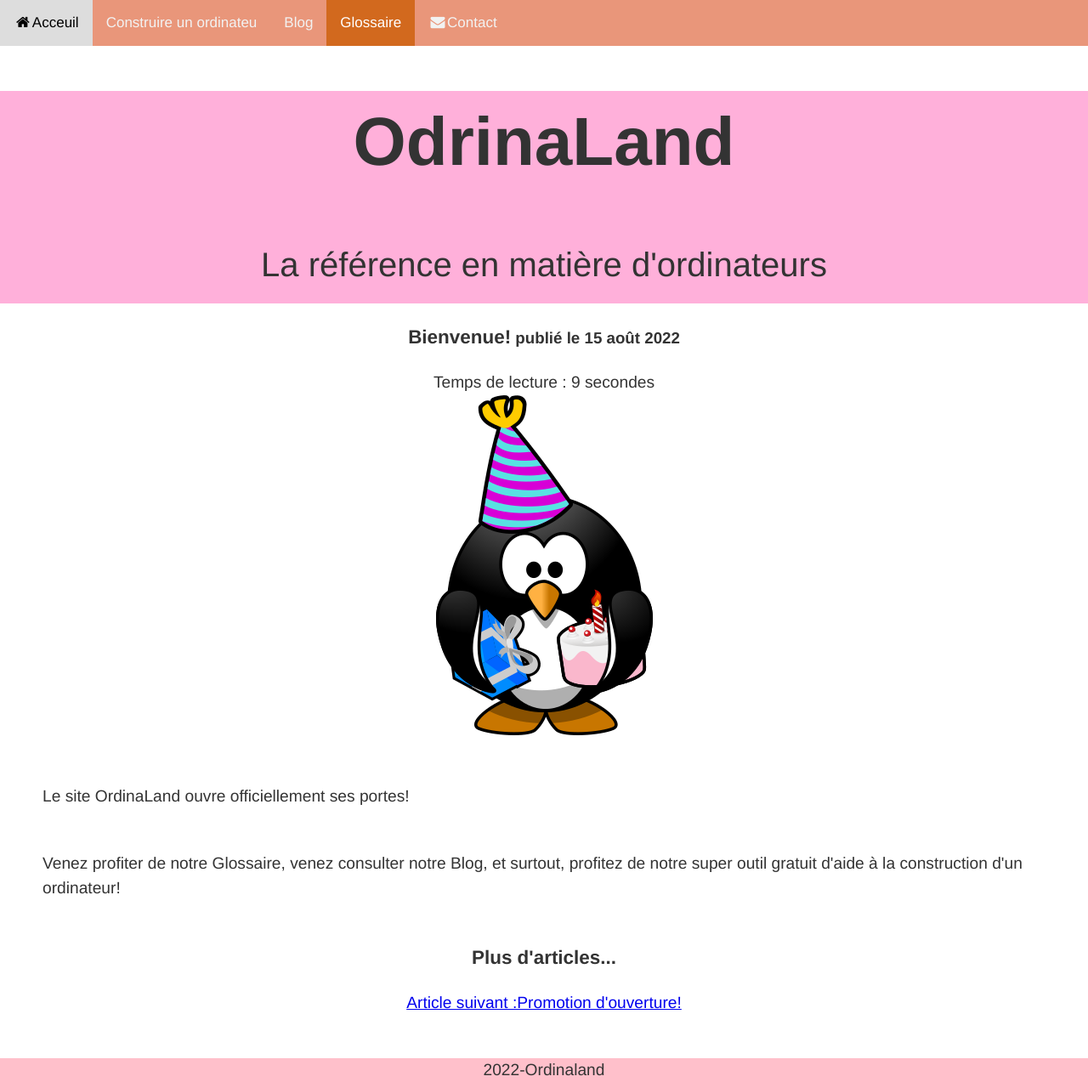
After one commit to 222840/TP3, a Flask app: page /article/1 in a window 1280 px wide. The commit adds this page. Shown: the whole page at 85% size. Run offline with Flask 2, Linux system fonts and the light colour scheme.

Commit message:
Ajout route Article + qq modif

```diff
--- a/main.py
+++ b/main.py
@@ -10,10 +10,10 @@ app = Flask(__name__)
 
 @app.route("/")
 def index():
-    # TODO try catch
+    # TODO try catch  {% for i  in range (0,3)  %}
 
-    return render_template("index.html",annee=annee,titre1=articles[0].titre,texte1=articles[0].texte,
-                           titre2=articles[1].titre,texte2=articles[1].texte,titre3=articles[2].titre,texte3=articles[2].texte)
+
+    return render_template("index.html",annee=annee,articles=articles)
 
 @app.route("/construire/")
 def construire():
@@ -25,49 +25,22 @@ def construire():
 def blog(nb):
     #TODO try catch
     tab_contenue=[]
-    p=Paginator(tab_contenue,3)
+    p=Paginator(articles,3)
 
     for i in articles:
-        tab_contenue.append(i.get_texte())
+        tab_contenue.append(i.tableau_paragraphes())
+
     page_active=p.page(nb)
 
-    if page_active.has_previous():
-        page_precedente = page_active.previous_page_number()
-    else:page_precedente = page_active.start_index()
+    return render_template("blog.html",p=p,articles=articles,page_active=page_active,annee=annee)
 
-    if page_active.has_next():
-        page_suivante = page_active.next_page_number()
-    else: page_suivante=p.num_pages
 
-    return render_template("blog.html",p=p,articles=articles,page_active=page_active,page_precedente=page_precedente,page_suivante=page_suivante,annee=annee)
+@app.route("/article/<int:nb>")
+def article(nb):
+    # TODO try catch
 
-def blog(nb):
-    # TODO try catch
-    tab_contenue=[]
-    p=Paginator(tab_contenue,3)
 
-    for i in articles:
-        tab_contenue.append(i.get_texte())
-    page_active=p.page(nb)
-
-    if page_active.has_previous():
-        page_precedente = page_active.previous_page_number()
-    else:
-        page_precedente = page_active.start_index()
-
-    if page_active.has_next():
-        page_suivante = page_active.next_page_number()
-    else:
-        page_suivante = page_active.end_index()
-    print(page_active)
-    print(page_suivante)
-    print(page_precedente)
-    print(p.num_pages)
-    print(len(tab_contenue))
-    for i in page_active.object_list:
-        print(i)
-blog(5)
-
+    return render_template("article.html",articles=articles,nb=nb-1,annee=annee)
 
 
 @app.route("/glossaire/")
--- a/ordinaland.py
+++ b/ordinaland.py
@@ -36,11 +36,11 @@ class Article:
         self.numero = Article.numero
         Article.numero += 1
 
-    def get_texte(self):
-        return (self.texte)
-
-    def get_titre(self):
-        return (self.titre)
+    # def get_texte(self):
+    #     return (self.texte)
+    #
+    # def get_titre(self):
+    #     return (self.titre)
 
     def tableau_paragraphes(self):
         return self.texte.split('\n\n')
@@ -48,11 +48,13 @@ class Article:
     def temps_lecture(self):
         RYTHME_LECTURE = 200 / 60
         nb_mots = len(self.texte.split())
-        temps_lecture = nb_mots / RYTHME_LECTURE
+        temps_lecture = round(nb_mots / RYTHME_LECTURE)
         # TODO
-        print("Le temps estimé requis pour lire l'article (en secondes) est:" + temps_lecture)
 
-        return 0
+
+        return f" Temps de lecture : {temps_lecture} secondes"
+
+
 
 
 
--- a/static/index.css
+++ b/static/index.css
@@ -12,7 +12,7 @@ header {
     text-align :center;
     padding: 200px;
     padding-top:0px;
-    background-color:darkgray;
+    background-color:#ff00874f;
 
 
 
@@ -52,6 +52,7 @@ h1{
 h2 {
     text-align: center;
 
+
 }
 section {
     text-align: center;
@@ -61,12 +62,12 @@ iframe{
     height;500px;
     margin-left:25%
 }
-pre {
+pre  {
    padding: 15px;
    border: 5px solid black;
    top-margin:0px;
    margin:30%;
-   margin-bottom: 40px;
+   margin-bottom: 0px;
    margin-top: 40px;
    padding-top: 10px;
    padding-bottom:
@@ -74,7 +75,18 @@ pre {
 }
 
 p {
-text-align: center;
+    margin: 50px
+
+
+
+}
+
+article{
+    background-color:pink;
+    margin: 30px;
+    padding: .3rem;
+    background-color: #eee;
+    font: 1rem 'Fira Sans', sans-serif;
 
 }
 
@@ -84,20 +96,62 @@ footer{
     margin-top: 50px
 }
 
- /* Pagination links */
-.step-links a {
-  color: black;
-  float: left;
-  padding: 8px 16px;
-  text-decoration: none;
-  transition: background-color .3s;
+nav {
+    display: flex;
+    justify-content: center;
+    background-color: #fff;
+    color: #333;
 }
 
-/* Style the active/current link */
-.step-links a.current {
-  background-color: dodgerblue;
-  color: white;
+.pagination {
+    list-style: none;
+    margin: 0;
+    padding: 0;
+    display: flex;
 }
 
-/* Add a grey background color on mouse-over */
-.step-links a:hover:not(.active) {background-color: #ddd;}
+.pagination li {
+    margin: 0 1px;
+
+}
+
+a.isDisabled {
+  pointer-events: none;
+  color: blue;
+  cursor: not-allowed;
+  opacity: 0.5;
+  text-decoration: none;
+
+}
+
+a.menu-acceuil{
+    pointer-events: none;
+    background-color: #333;
+}
+
+.pagination a[aria-current="page"] {
+    background-color: #333;
+    color: #fff;
+    background-color: #8080804d
+
+}
+.pagination a {
+    display: block;
+    padding: 0.5em 1em;
+    border: 1px solid #999;
+    border-radius: 0.2em;
+    text-decoration: none;
+}
+
+
+li {
+    text-align: -webkit-match-parent;
+}
+
+body {
+    background-color: #fff;
+    color: #333;
+    font: 1.2em / 1.5 Helvetica Neue, Helvetica, Arial, sans-serif;
+    padding: 0;
+    margin: 0;
+}
--- /dev/null
+++ b/templates/article.html
@@ -0,0 +1,52 @@
+<!DOCTYPE html>
+<html lang="fr">
+<head>
+    <meta charset="UTF-8">
+    <meta http-equiv="X-UA-Compatible" content="IE=edge">
+    <meta name="viewport" content="width=device-width, initial-scale=1.0">
+    <link href="/static/index.css" rel="stylesheet" >
+    <link rel="stylesheet" href="https://cdnjs.cloudflare.com/ajax/libs/font-awesome/4.7.0/css/font-awesome.min.css">
+    <title>Acceuil</title>
+</head>
+
+<body>
+
+
+    <div class="topnav">
+        <a href= "/"><i class="fa fa-fw fa-home"></i>Acceuil</a>
+        <a href="/construire/">Construire un ordinateu</a>
+        <a href="/blog/1">Blog</a>
+        <a class="active" href="/glossaire/">Glossaire</a>
+        <a href="/contact/"><i class="fa fa-fw fa-envelope"></i>Contact</a>
+    </div>
+    <header>
+        <h1>OdrinaLand</h1>
+        <p>La référence en matière d'ordinateurs</p>
+    </header>
+    <section>
+    <h3>{{articles[nb].titre}}<small>    publié le {{articles[nb].date}}</small> </h3>
+    <p2>{{articles[nb].temps_lecture()}}</p2>
+    </section>
+
+    <section><img src="/static/{{articles[nb].image}}" alt="image"></section>
+
+
+        {%for i in articles[nb].tableau_paragraphes()%}
+           <p> {{i}} </p>
+        {%endfor%}
+
+
+    <section>
+        <h3>Plus d'articles...</h3>
+
+        {% if nb >0 %}
+            <a href=/article/{{nb }}>Article précédent :{{articles[nb-1].titre}}</a>
+        {% endif %}
+
+        {% if nb < (articles|length)-1 %}
+            <a href=/article/{{nb + 2}}>Article suivant :{{articles[nb+1].titre}}</a>
+        {% endif %}
+    </section>
+   <footer>{{annee}}-Ordinaland</footer>
+</body>
+</html>
```
Also changed, not shown: templates/blog.html (+49 -30 lines), templates/index.html (+27 -16 lines), static/discount.png (renamed from discount.png), static/mouse.png (renamed from mouse.png), static/penguin.png (renamed from penguin.png), static/question.png (renamed from question.png), static/ram.png (renamed from ram.png).
